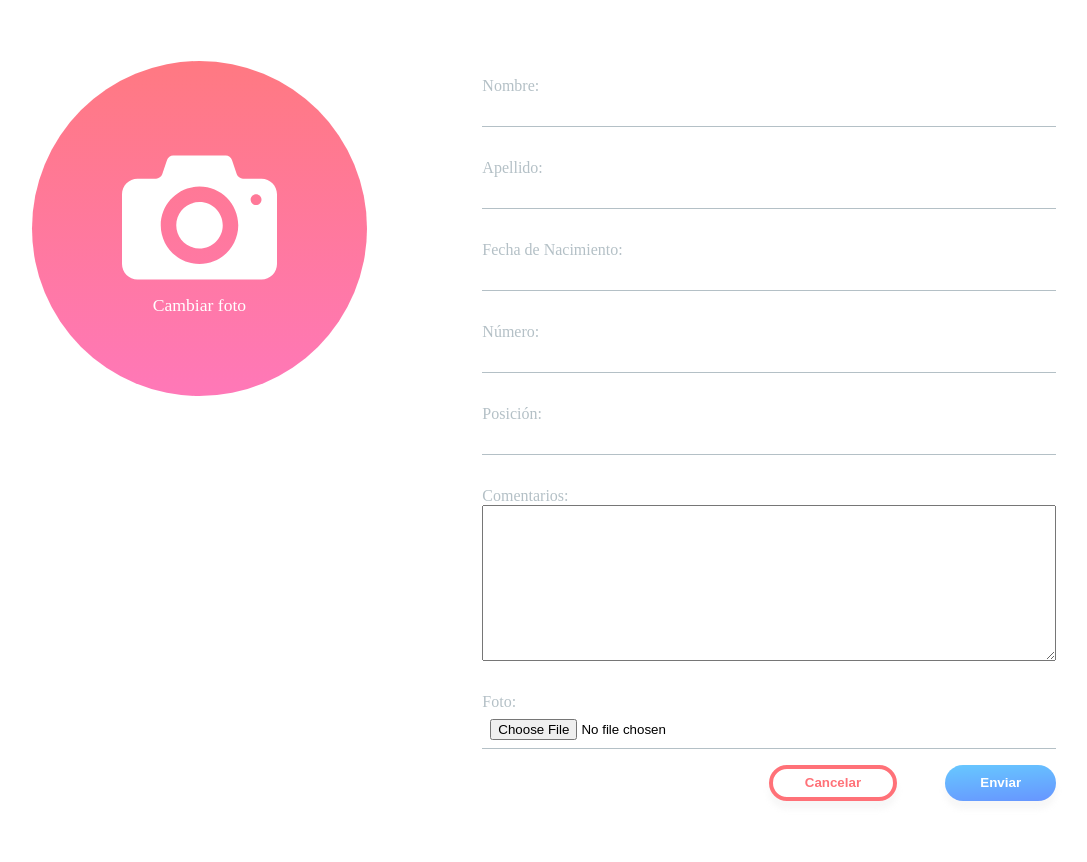
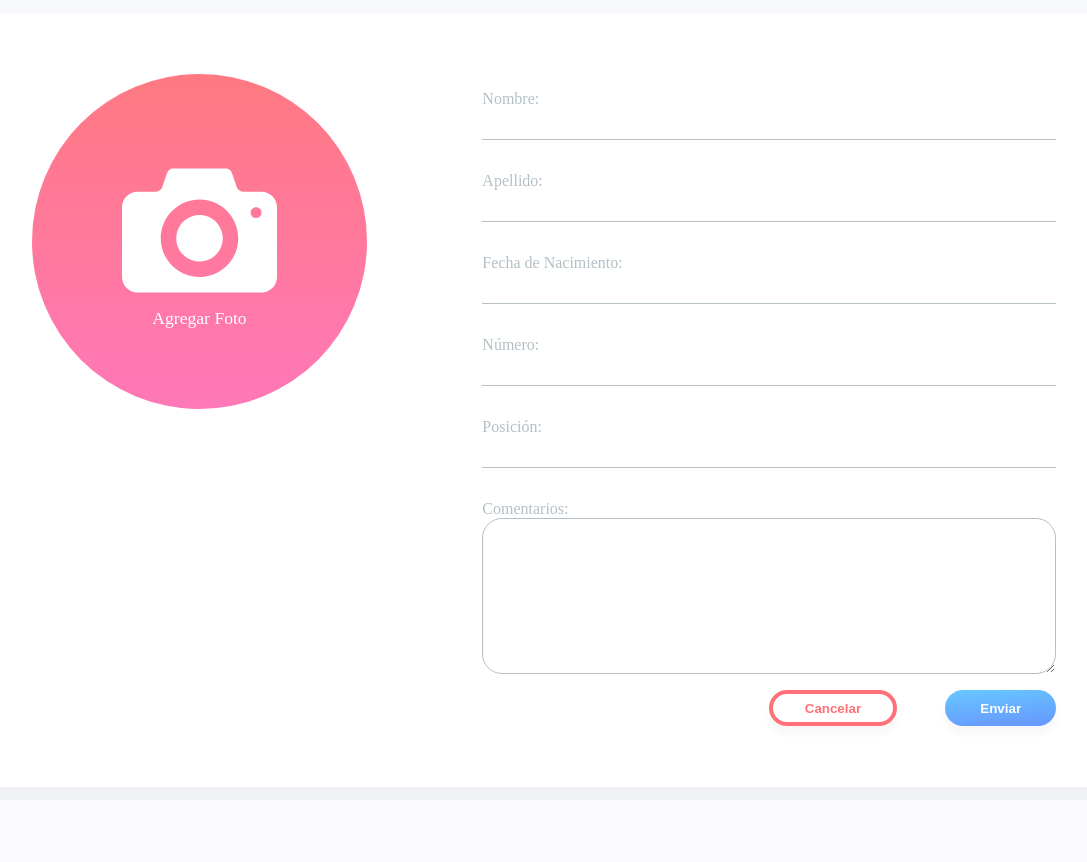
Before and after one commit to CaveLabs-1/Libelulas, a Django app: page /jugadora/agregar_jugadora/ in a window 1280 px wide. Shown: the whole page, without its empty margins (62-1149 px from the left). After the commit the page ends 726 px from the top, so only its background shows below. Run offline with Django 3.2, Linux system fonts and the light colour scheme.

Commit message:
Fixed view

```diff
--- a/proyecto/libelulas/jugadora/templates/jugadora/agregar_jugadora.html
+++ b/proyecto/libelulas/jugadora/templates/jugadora/agregar_jugadora.html
@@ -1,26 +1,49 @@
 {% extends "base.html" %}
 {% load staticfiles %}
 {% block main %}
-<div class="form-container">
+<form method="POST" novalidate>
+  {% csrf_token %}
   <div class="image-column">
     <div class="image-circle upload">
       <div class="generic-photo">
+        <img class="camera-icon" src="{% static 'media/photo-camera.svg' %}"/>
+        <span>Agregar Foto</span>
       </div>
       <div class="absolute-icons">
-        <img class="camera-icon" src="{% static 'media/photo-camera.svg' %}"/>
-        <span>Cambiar foto</span>
+        <input class="inputfile" type="file" name="Imagen" id="id_Imagen" required="">
       </div>
     </div>
   </div>
   <div class="form-column">
-    <form method="POST" novalidate>
-      {% csrf_token %}
-      {{ form.as_p }}
-      <div class="container-button">
-        <button class="cancel">Cancelar</button>
-        <button class="submit" type="submit">Enviar</button>
-      </div>
-    </form>
+    <!-- {{ form.as_p }}  -->
+    <p>
+      <label for="id_Nombre">Nombre:</label>
+      <input type="text" name="Nombre" id="id_Nombre" maxlength="50" required="">
+    </p>
+    <p>
+      <label for="id_Apellido">Apellido:</label>
+      <input type="text" name="Apellido" id="id_Apellido" maxlength="50" required="">
+    </p>
+    <p>
+      <label for="id_Nacimiento">Fecha de Nacimiento:</label>
+      <input type="text" name="Nacimiento" value="" id="id_Nacimiento" required="">
+    </p>
+    <p>
+      <label for="id_Numero">Número:</label>
+      <input type="number" name="Numero" id="id_Numero" required="">
+    </p>
+    <p>
+      <label for="id_Posicion">Posición:</label>
+      <input type="number" name="Posicion" id="id_Posicion" required="">
+    </p>
+    <p>
+      <label for="id_Notas">Comentarios:</label>
+      <textarea name="Notas" rows="10" id="id_Notas" cols="40" maxlength="150" required=""></textarea>
+    </p>
+    <div class="container-button">
+      <button class="cancel">Cancelar</button>
+      <button class="submit" type="submit">Enviar</button>
+    </div>
   </div>
-</div>
+</form>
 {% endblock %}
--- a/proyecto/libelulas/static/index.css
+++ b/proyecto/libelulas/static/index.css
@@ -11,7 +11,7 @@ body {
   width: 100%;
 }
 
-.form-container {
+form {
   background-color: #fff;
   border-radius: 20px;
   box-shadow: 0 18px 9px 0 rgba(235, 236, 239, 0.64);
@@ -21,20 +21,18 @@ body {
   width:100%;
 }
 
-.form-container > .image-column {
+form > .image-column {
   flex-grow: 1;
 }
 
-.form-container > .form-column {
+
+form > .form-column {
   flex-grow: 2;
-}
-
-form {
   display: flex;
   flex-direction: column;
 }
 
-form > .container-button {
+form  .container-button {
   align-self: flex-end;
   display: flex;
   justify-content: space-between;
@@ -66,17 +64,65 @@ form > .container-button {
 }
 
 .upload {
+  align-items: center;
   background-image: linear-gradient(to bottom, #ff7982, #ff78b8);
+  display: flex;
   height: 335px;
+  justify-content: center;
+  position:relative;
   width: 335px;
-  position:relative;
 }
 
 .image-circle {
   border-radius: 50%;
 }
 
-.upload > .absolute-icons {
+
+.camera-icon {
+  max-width: 155px;
+  width: 100%;
+}
+
+.generic-photo {
+  align-items: center;
+  display: flex;
+  flex-direction: column;
+}
+
+.generic-photo > span {
+  color: #fff;
+  font-size: 1.1em;
+  letter-spacing: 29;
+}
+
+form  p {
+  display: flex;
+  flex-direction: column;
+}
+
+form  p > label {
+  color: #b4c0c6;
+  letter-spacing: 29;
+}
+
+form  p > input {
+  border: none;
+  border-bottom: 1px solid  #b4c0c6;
+  padding: 8px;
+}
+
+textarea {
+  border: solid 1px #b4c0c6;
+  border-radius: 20px;
+}
+
+.inputfile {
+  height: 100%;
+  visibility: hidden;
+  width:100%;
+}
+
+.absolute-icons {
   align-items: center;
   display: flex;
   flex-direction: column;
@@ -89,30 +135,3 @@ form > .container-button {
   right: 0;
   width: 100%;
 }
-
-.absolute-icons > .camera-icon {
-  max-width: 155px;
-  width: 100%;
-}
-
-.absolute-icons > span {
-  color: #fff;
-  font-size: 1.1em;
-  letter-spacing: 29;
-}
-
-form > p {
-  display: flex;
-  flex-direction: column;
-}
-
-form > p > label {
-  color: #b4c0c6;
-  letter-spacing: 29;
-}
-
-form > p > input {
-  border: none;
-  border-bottom: 1px solid  #b4c0c6;
-  padding: 8px;
-}
```
